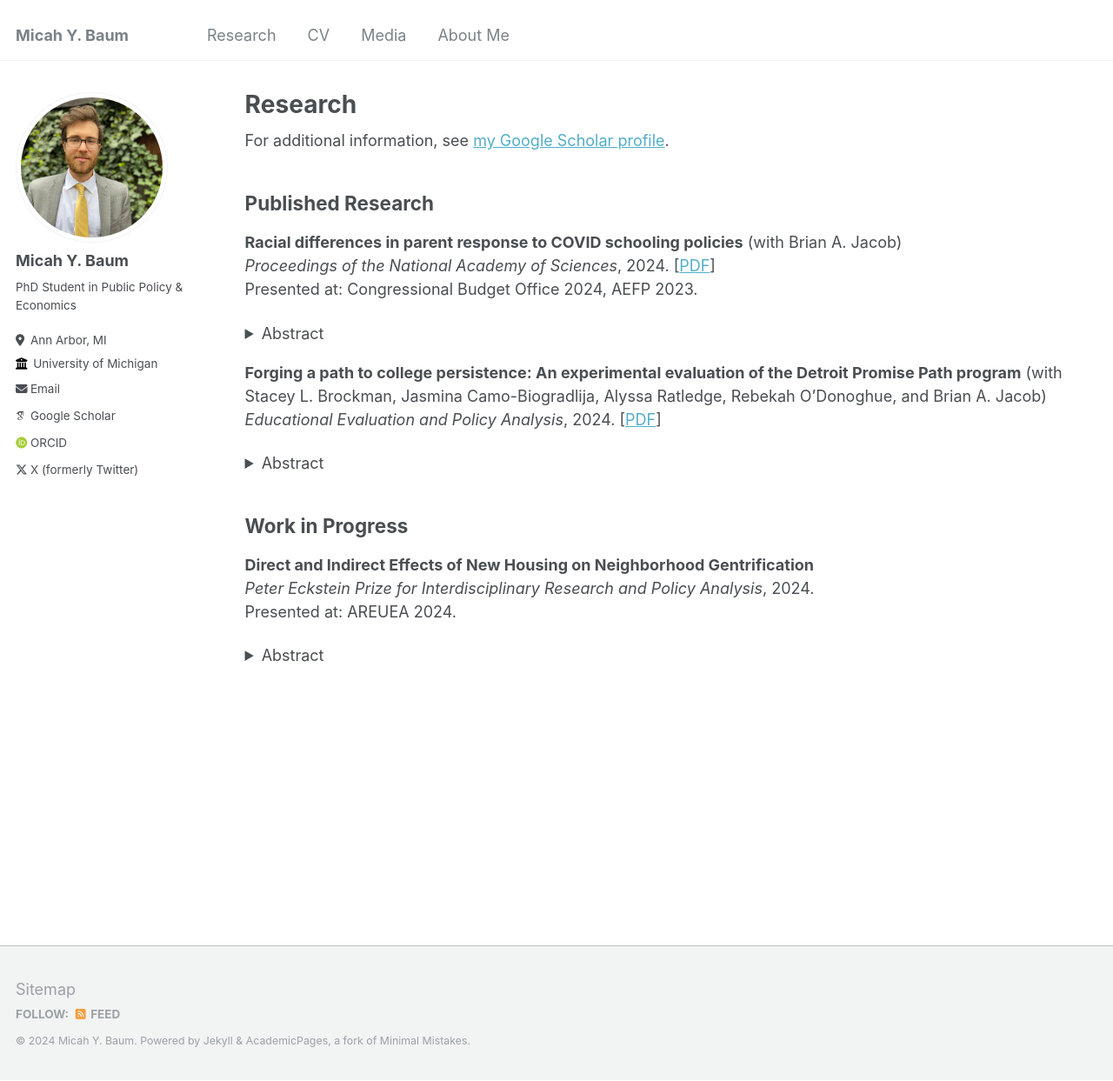
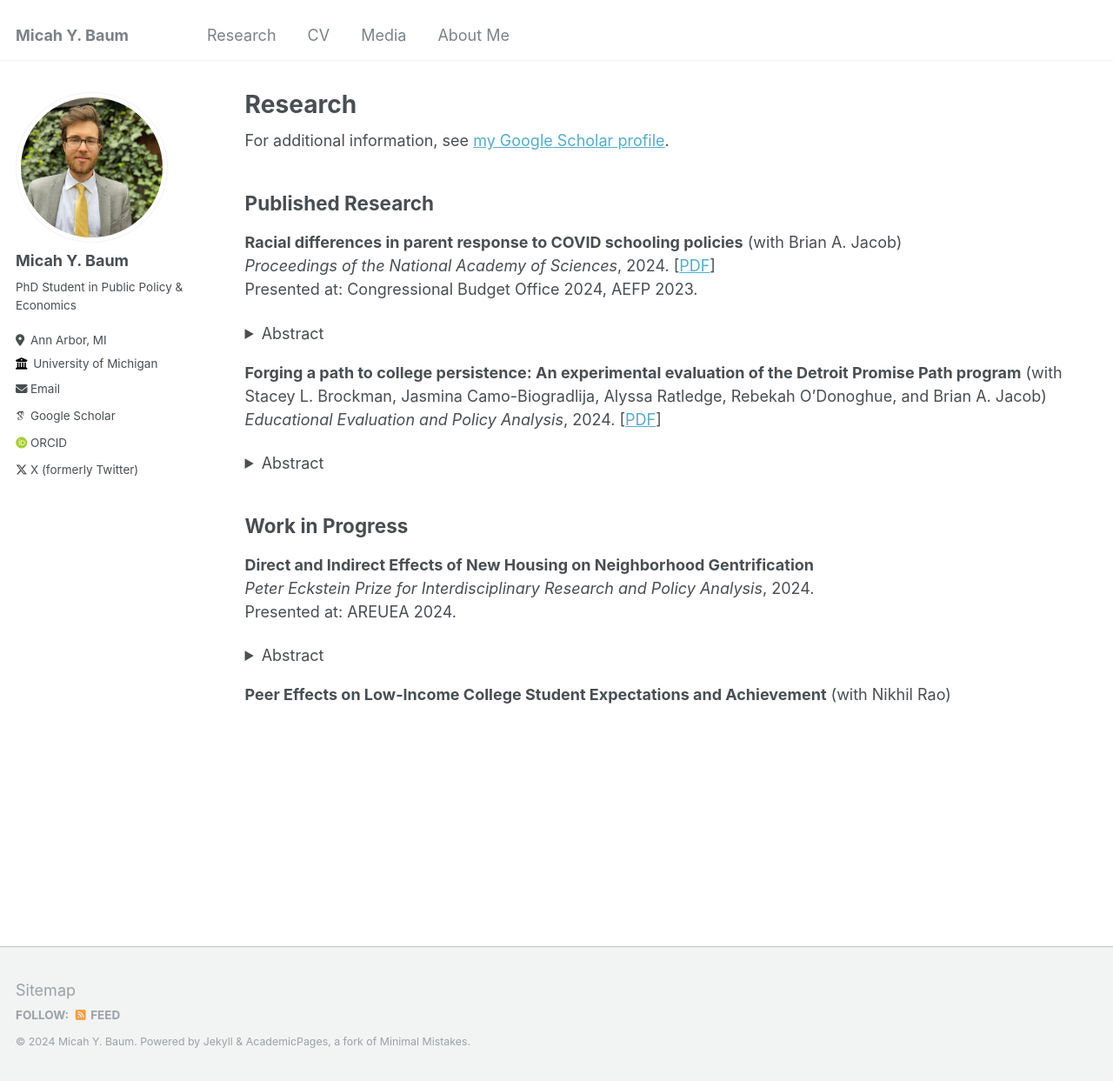
Before and after one commit to micah-baum/micah-baum.github.io, a Jekyll site: the page built from _pages/research.md, in a window 1280 px wide and 1243 px high. Shown: the whole window at 87% size. Built offline with Jekyll 4.4.1, drawn with Linux system fonts in a browser that asks for light colours; some web fonts are replaced.

Commit message:
Update research.md

```diff
--- a/_pages/research.md
+++ b/_pages/research.md
@@ -33,3 +33,5 @@ Presented at: AREUEA 2024.
 <details> <summary>Abstract</summary>
 Many US cities have recently loosened restrictions on land development to address housing shortages. While this theoretically reduces rents and benefits low-income households, household demand can also change when housing or resident characteristics change, making the equilibrium effects of expansions unclear. In this paper, I show that reforms that expand supply of desirable housing in desirable neighborhoods can have distributional consequences, improving the welfare of a city’s higher-income residents while making some lower-income residents worse-off. I study the effects of Houston’s 1998 minimum lot size reduction, which allowed construction of new, small single-family homes in the city’s downtown. Using new distributional synthetic con- trol methods, I estimate that the reform resulted in higher-income households moving downtown, poor families moving out, and rents increasing throughout Houston. Down- town neighborhood quality improved but low-income households did not benefit, living in similar neighborhoods further from downtown after the reform. These results show the importance of considering heterogeneity in households’ location and housing pref- erences when designing land-use reforms.
 </details>
+
+**Peer Effects on Low-Income College Student Expectations and Achievement** (with Nikhil Rao) <br>
```
